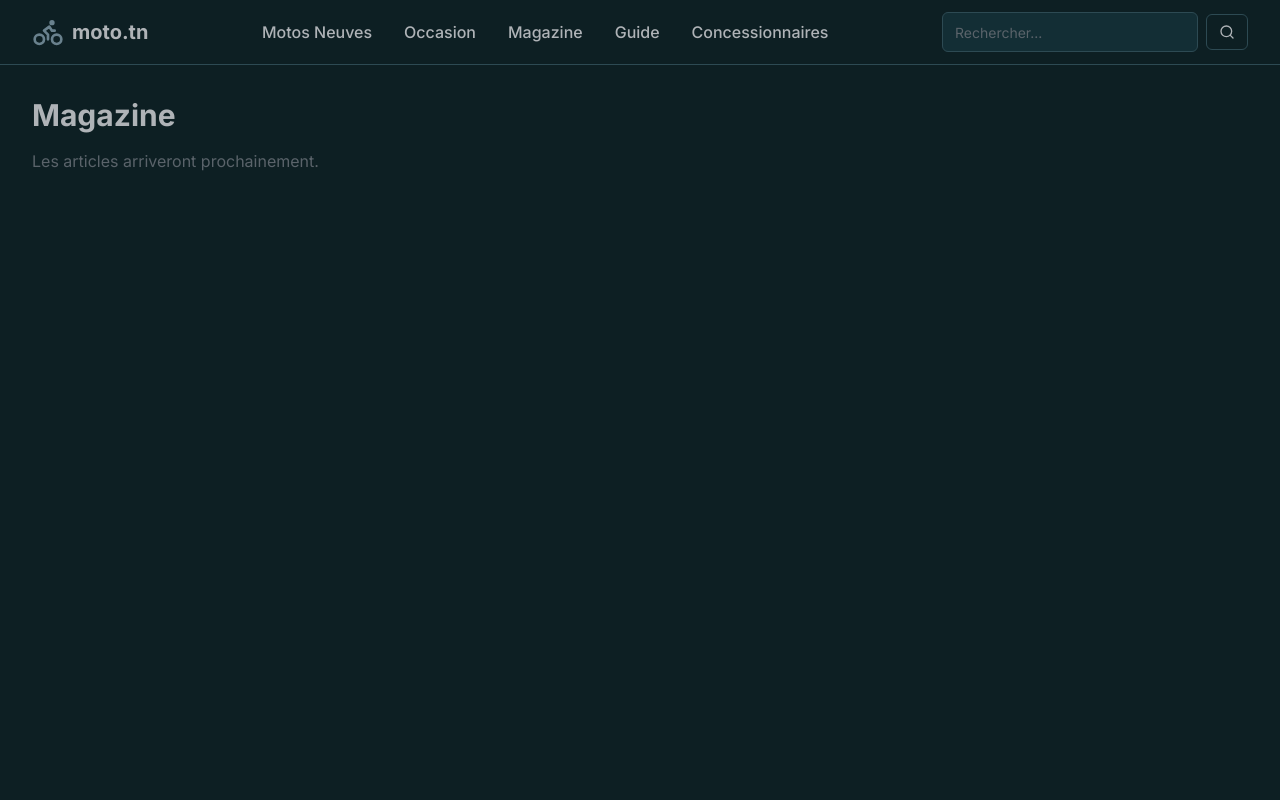
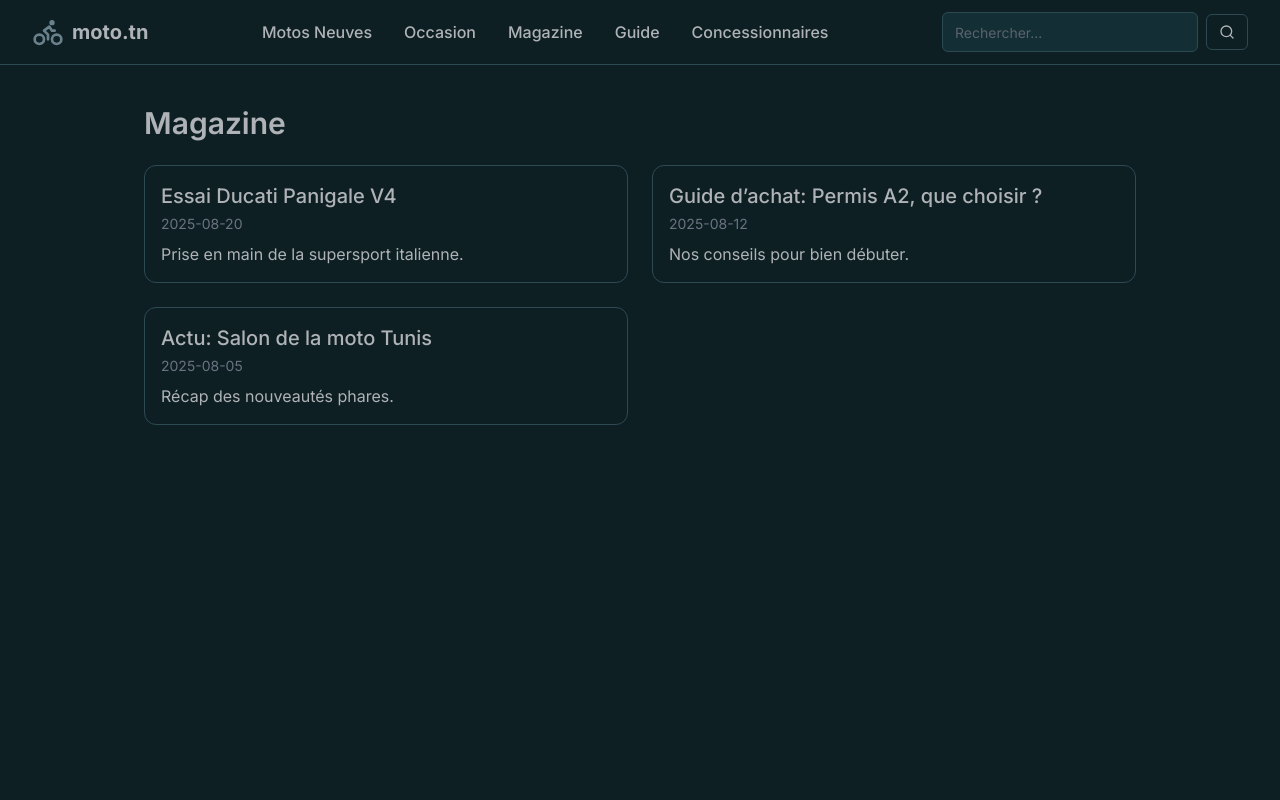
Before and after one commit to AFSAecom/mamoto, a Next.js app: page /mag in a window 1280 px wide. Shown: the top 800 px of the page. Built offline with nearby package versions, Linux system fonts and the light colour scheme.

Commit message:
feat: add markdown-based magazine

```diff
--- /dev/null
+++ b/content/mag/actu-salon-tunis.md
@@ -0,0 +1,7 @@
+---
+title: "Actu: Salon de la moto Tunis"
+date: "2025-08-05"
+excerpt: "Récap des nouveautés phares."
+tags: ["actu","salon"]
+---
+Les nouveautés marquantes, tendances 2025… *Texte de démonstration*.
--- /dev/null
+++ b/content/mag/essai-panigale-v4.md
@@ -0,0 +1,7 @@
+---
+title: "Essai Ducati Panigale V4"
+date: "2025-08-20"
+excerpt: "Prise en main de la supersport italienne."
+tags: ["essai","ducati"]
+---
+Premières sensations, ergonomie, moteur, châssis… *Texte de démonstration*.
--- /dev/null
+++ b/content/mag/guide-achat-a2.md
@@ -0,0 +1,7 @@
+---
+title: "Guide d’achat: Permis A2, que choisir ?"
+date: "2025-08-12"
+excerpt: "Nos conseils pour bien débuter."
+tags: ["guide","A2","débutant"]
+---
+Les critères essentiels, budget, puissance, entretien… *Texte de démonstration*.
--- a/package.json
+++ b/package.json
@@ -73,7 +73,9 @@
     "vaul": "^0.9.9",
     "xlsx": "^0.18.5",
     "zod": "^3.23.8",
-    "globby": "^14.0.1"
+    "globby": "^14.0.1",
+    "gray-matter": "^4.0.3",
+    "marked": "^12.0.2"
   },
   "devDependencies": {
     "prettier": "^3.3.3",
--- /dev/null
+++ b/src/app/mag/[slug]/not-found.tsx
@@ -0,0 +1,7 @@
+export default function NotFound() {
+  return (
+    <main className="mx-auto max-w-3xl px-4 py-10">
+      <p>Article introuvable.</p>
+    </main>
+  );
+}
--- /dev/null
+++ b/src/app/mag/[slug]/page.tsx
@@ -0,0 +1,17 @@
+import { notFound } from "next/navigation";
+import { getArticle } from "@/src/lib/articles";
+
+export const dynamic = "force-static";
+
+export default function ArticlePage({ params }: { params: { slug: string } }) {
+  const a = getArticle(params.slug);
+  if (!a) return notFound();
+  return (
+    <main className="mx-auto max-w-3xl px-4 py-10">
+      <a href="/mag" className="underline text-sm text-gray-500">← Magazine</a>
+      <h1 className="text-3xl font-semibold mt-2 mb-2">{a.title}</h1>
+      <p className="text-sm text-gray-500 mb-6">{a.date}</p>
+      <article className="prose" dangerouslySetInnerHTML={{ __html: a.html }} />
+    </main>
+  );
+}
--- a/src/app/mag/page.tsx
+++ b/src/app/mag/page.tsx
@@ -1,8 +1,28 @@
+import Link from "next/link";
+import { listArticles } from "@/src/lib/articles";
+
+export const dynamic = "force-static";
+
 export default function MagPage() {
+  const articles = listArticles();
   return (
-    <div className="p-8">
-      <h1 className="text-3xl font-bold text-fg">Magazine</h1>
-      <p className="mt-4 text-muted">Les articles arriveront prochainement.</p>
-    </div>
+    <main className="mx-auto max-w-5xl px-4 py-10">
+      <h1 className="text-3xl font-semibold mb-6">Magazine</h1>
+      {articles.length === 0 ? (
+        <p>Aucun article pour l’instant.</p>
+      ) : (
+        <ul className="grid gap-6 sm:grid-cols-2">
+          {articles.map(a => (
+            <li key={a.slug} className="rounded-xl border p-4 hover:shadow">
+              <h2 className="text-xl font-medium mb-1">
+                <Link href={`/mag/${a.slug}`}>{a.title}</Link>
+              </h2>
+              <p className="text-sm text-gray-500 mb-2">{a.date}</p>
+              {a.excerpt && <p className="line-clamp-3">{a.excerpt}</p>}
+            </li>
+          ))}
+        </ul>
+      )}
+    </main>
   );
 }
--- /dev/null
+++ b/src/lib/articles.ts
@@ -0,0 +1,46 @@
+import fs from "fs";
+import path from "path";
+import matter from "gray-matter";
+import { marked } from "marked";
+
+const DIR = path.join(process.cwd(), "content", "mag");
+
+export type ArticleMeta = {
+  slug: string; title: string; date: string;
+  excerpt?: string; cover?: string; tags?: string[];
+};
+export type Article = ArticleMeta & { html: string };
+
+export function listArticles(): ArticleMeta[] {
+  if (!fs.existsSync(DIR)) return [];
+  const files = fs.readdirSync(DIR).filter(f => f.endsWith(".md"));
+  const metas = files.map(file => {
+    const slug = file.replace(/\.md$/, "");
+    const { data } = matter(fs.readFileSync(path.join(DIR, file), "utf8"));
+    return {
+      slug,
+      title: data.title ?? slug,
+      date: data.date ?? "",
+      excerpt: data.excerpt ?? "",
+      cover: data.cover ?? "",
+      tags: Array.isArray(data.tags) ? data.tags : []
+    } as ArticleMeta;
+  });
+  return metas.sort((a,b) => (b.date || "").localeCompare(a.date || ""));
+}
+
+export function getArticle(slug: string): Article | null {
+  const file = path.join(DIR, `${slug}.md`);
+  if (!fs.existsSync(file)) return null;
+  const { data, content } = matter(fs.readFileSync(file, "utf8"));
+  const html = marked.parse(content) as string;
+  return {
+    slug,
+    title: data.title ?? slug,
+    date: data.date ?? "",
+    excerpt: data.excerpt ?? "",
+    cover: data.cover ?? "",
+    tags: Array.isArray(data.tags) ? data.tags : [],
+    html
+  };
+}
```
